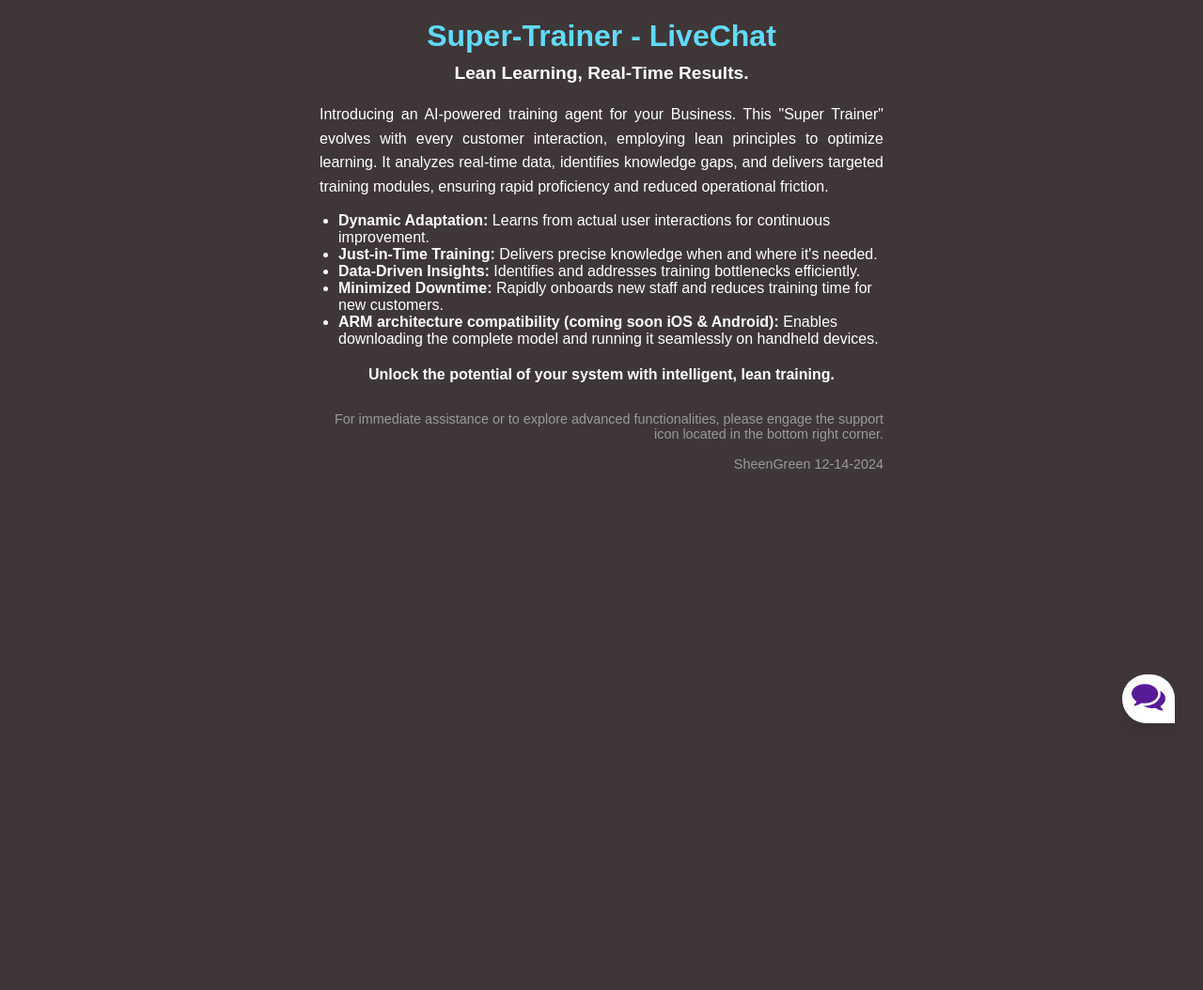
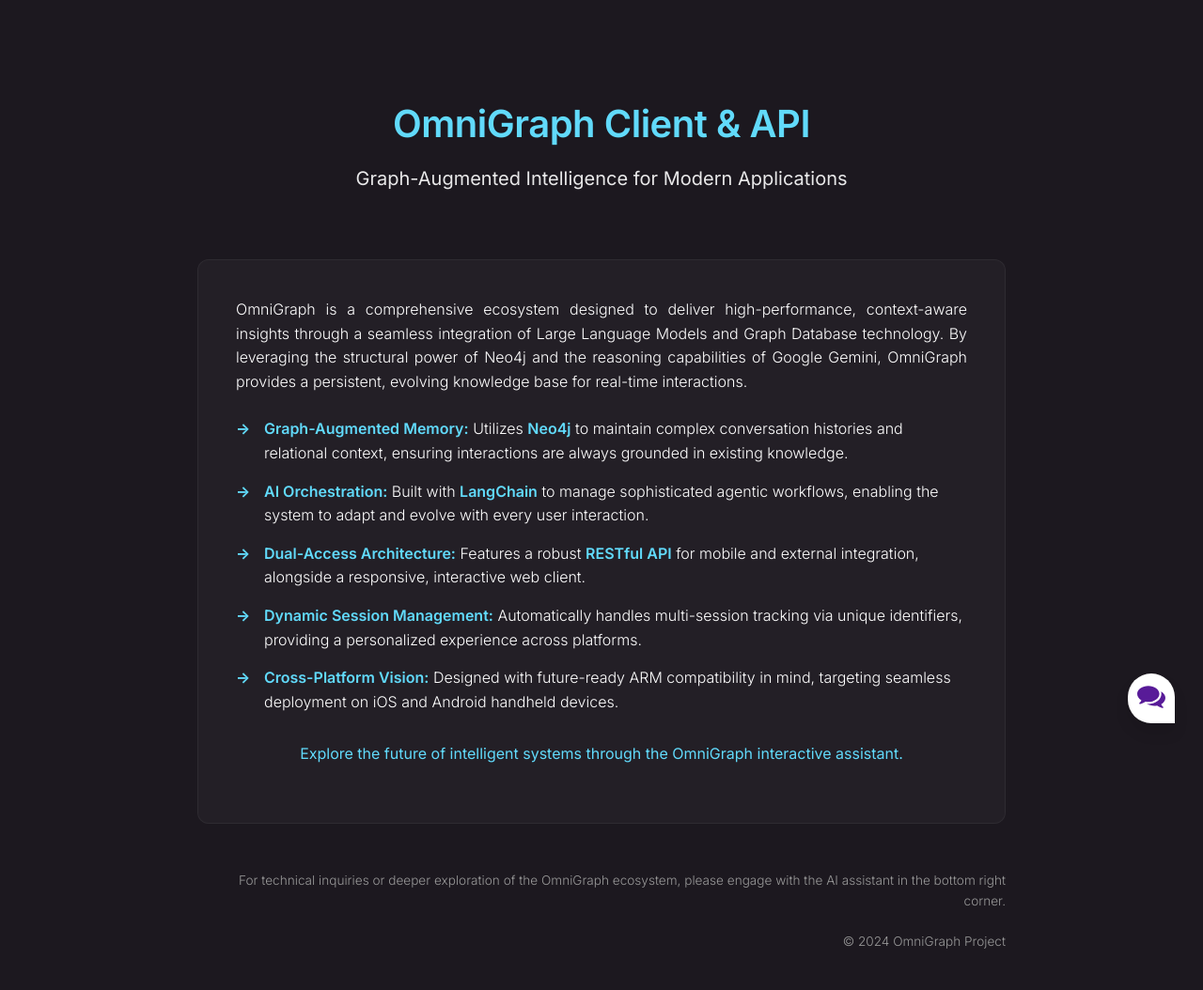
Before and after one commit to snowblow07/OmniGraph-Client-API, a Flask app: page / in a window 1280 px wide. Shown: the whole page at 94% size. Before the commit the page ends 770 px from the top, so only its background shows below. Run offline with Flask 3, Linux system fonts and the light colour scheme.

Commit message:
feat: updated jinga templates - project information

```diff
--- a/agent.py
+++ b/agent.py
@@ -21,6 +21,8 @@ from langchain_google_genai import ChatGoogleGenerativeAI
 from dotenv import load_dotenv
 import datetime
 
+import os
+from dotenv import load_dotenv
 #load the environment variables
 load_dotenv()
 
@@ -29,7 +31,6 @@ NEO4J_URI = os.environ.get("NEO4J_URI", "your_neo4j_uri_here")
 NEO4J_USER = os.environ.get("NEO4J_USER", "neo4j")
 NEO4J_PASSWORD = os.environ.get("NEO4J_PASSWORD", "your_neo4j_password_here")
 
-import os
 genai.configure(api_key=os.environ["GOOGLE_API_KEY"])
 #from langchain_google_vertexai import ChatVertexAI
 
--- a/static/gemini01.css
+++ b/static/gemini01.css
@@ -1,23 +1,12 @@
-* {
-    box-sizing: border-box;
-    margin: 0;
-    padding: 0;
-}
-
-body {
-    font-family: -apple-system, BlinkMacSystemFont, 'Roboto', sans-serif;
-    font-weight: 200;
-    font-size: 100%;
-    background: #F1F1F1;
-}
-
-*,
-html {
+:root {
     --primaryGradient: linear-gradient(93.12deg, #1d1129 0.52%, #1c181f 100%);
     --secondaryGradient: linear-gradient(268.91deg, #3b3b3b -2.14%, #282828 99.69%);
     --primaryBoxShadow: 0px 10px 15px rgba(0, 0, 0, 0.1);
     --secondaryBoxShadow: 0px -10px 15px rgba(0, 0, 0, 0.1);
     --primary: #19082b;
+    --accent: #61dafb;
+    --text-main: #ffffff;
+    --text-muted: #999999;
 }
 
 * {
@@ -27,24 +16,86 @@ html {
 }
 
 body {
-    font-family: -apple-system, BlinkMacSystemFont, 'Roboto', sans-serif;
-    font-weight: 200;
-    font-size: 100%;
-    background: #3f3737;
+    font-family: 'Inter', -apple-system, BlinkMacSystemFont, 'Segoe UI', Roboto, Oxygen, Ubuntu, Cantarell, sans-serif;
+    font-weight: 300;
+    font-size: 16px;
+    background-color: #1c181f;
+    color: var(--text-main);
+    line-height: 1.6;
 }
 
-*,
-html {
-    --primaryGradient: linear-gradient(93.12deg, #1d1129 0.52%, #1c181f 100%);
-    --secondaryGradient: linear-gradient(268.91deg, #3b3b3b -2.14%, #282828 99.69%);
-    --primaryBoxShadow: 0px 10px 15px rgba(0, 0, 0, 0.1);
-    --secondaryBoxShadow: 0px -10px 15px rgba(0, 0, 0, 0.1);
-    --primary: #19082b;
+/* LANDING PAGE STYLES */
+.container {
+    width: 90%;
+    max-width: 900px;
+    margin: 0 auto;
+    padding: 40px 20px;
+}
+
+.hero {
+    text-align: center;
+    padding: 60px 0 40px;
+}
+
+.hero h1 {
+    color: var(--accent);
+    font-size: 2.5rem;
+    margin-bottom: 10px;
+    letter-spacing: -0.5px;
+}
+
+.hero p {
+    font-size: 1.25rem;
+    font-weight: 400;
+    margin-bottom: 30px;
+    opacity: 0.9;
+}
+
+.content-section {
+    background: rgba(255, 255, 255, 0.03);
+    padding: 40px;
+    border-radius: 12px;
+    border: 1px solid rgba(255, 255, 255, 0.05);
+}
+
+.content-section p {
+    margin-bottom: 20px;
+    text-align: justify;
+}
+
+.feature-list {
+    list-style: none;
+    margin-top: 25px;
+}
+
+.feature-list li {
+    margin-bottom: 15px;
+    padding-left: 30px;
+    position: relative;
+}
+
+.feature-list li::before {
+    content: "→";
+    position: absolute;
+    left: 0;
+    color: var(--accent);
+    font-weight: bold;
+}
+
+.feature-list li strong {
+    color: var(--accent);
+}
+
+.footer-info {
+    text-align: right;
+    margin-top: 50px;
+    font-size: 0.85rem;
+    color: var(--text-muted);
 }
 
 /* CHATBOX SUPPORT */
 .chatbox__support {
-    border-radius: 5%;
+    border-radius: 20px;
     display: flex;
     flex-direction: column;
     background: #767179;
--- a/templates/agent.html
+++ b/templates/agent.html
@@ -1,85 +1,86 @@
 <!DOCTYPE html>
 <html lang="en">
-
 <head>
     <meta charset="UTF-8">
     <meta name="viewport" content="width=device-width, initial-scale=1.0">
-    <title>Super-Trainer - LiveChat widget v0.21</title>
+    <title>OmniGraph - AI-Powered Graph Insights</title>
+    <link rel="stylesheet" href="{{ url_for('static', filename='gemini01.css') }}">
+    <link rel="preconnect" href="https://fonts.googleapis.com">
+    <link rel="preconnect" href="https://fonts.gstatic.com" crossorigin>
+    <link href="https://fonts.googleapis.com/css2?family=Inter:wght@300;400;600&display=swap" rel="stylesheet">
 </head>
+<body>
+    <div class="container">
+        <header class="hero">
+            <h1>OmniGraph Client & API</h1>
+            <p>Graph-Augmented Intelligence for Modern Applications</p>
+        </header>
 
-<body>
-    <div style="color: #ffffff; padding: 20px; border-radius: 8px; font-family: sans-serif;">
-        <h1 style="color: #61dafb; text-align: center; margin-bottom: 10px;">
-            Super-Trainer - LiveChat
-        </h1>
-        <p style="text-align: center; font-size: 1.2em; margin-bottom: 20px;">
-            <strong>Lean Learning, Real-Time Results.</strong>
+        <main class="content-section">
+            <p>
+                OmniGraph is a comprehensive ecosystem designed to deliver high-performance, context-aware insights through a seamless integration of Large Language Models and Graph Database technology. By leveraging the structural power of Neo4j and the reasoning capabilities of Google Gemini, OmniGraph provides a persistent, evolving knowledge base for real-time interactions.
             </p>
-        <div style="display: flex; align-items: center; justify-content: center;">
-            <div style="width: 80%; max-width: 600px;">
-                <p style="line-height: 1.6; text-align: justify;">
-                    Introducing an AI-powered training agent for your Business. This "Super Trainer" evolves with every customer interaction, employing lean principles to optimize learning. It analyzes real-time data, identifies knowledge gaps, and delivers targeted training modules, ensuring rapid proficiency and reduced operational friction.
-                </p>
-                <ul style="list-style-type: disc; margin-left: 20px; margin-top: 15px;">
-                    <li><strong>Dynamic Adaptation:</strong> Learns from actual user interactions for continuous improvement.</li>
-                    <li><strong>Just-in-Time Training:</strong> Delivers precise knowledge when and where it's needed.</li>
-                    <li><strong>Data-Driven Insights:</strong> Identifies and addresses training bottlenecks efficiently.</li>
-                    <li><strong>Minimized Downtime:</strong> Rapidly onboards new staff and reduces training time for new customers.</li>
-                    <li><strong>ARM architecture compatibility (coming soon iOS & Android):</strong> Enables downloading the complete model and running it seamlessly on handheld devices.</li>
+
+            <ul class="feature-list">
+                <li><strong>Graph-Augmented Memory:</strong> Utilizes <strong>Neo4j</strong> to maintain complex conversation histories and relational context, ensuring interactions are always grounded in existing knowledge.</li>
+                <li><strong>AI Orchestration:</strong> Built with <strong>LangChain</strong> to manage sophisticated agentic workflows, enabling the system to adapt and evolve with every user interaction.</li>
+                <li><strong>Dual-Access Architecture:</strong> Features a robust <strong>RESTful API</strong> for mobile and external integration, alongside a responsive, interactive web client.</li>
+                <li><strong>Dynamic Session Management:</strong> Automatically handles multi-session tracking via unique identifiers, providing a personalized experience across platforms.</li>
+                <li><strong>Cross-Platform Vision:</strong> Designed with future-ready ARM compatibility in mind, targeting seamless deployment on iOS and Android handheld devices.</li>
             </ul>
 
-                <p style="margin-top: 20px; text-align: center;">
-                    <strong>Unlock the potential of your system with intelligent, lean training.</strong>
+            <p style="margin-top: 30px; text-align: center; font-weight: 400; color: var(--accent);">
+                Explore the future of intelligent systems through the OmniGraph interactive assistant.
             </p>
+        </main>
 
-                <div style="text-align: right; margin-top: 30px;">
-                    <p style="font-size: 0.9em; color: #999;">
-                        For immediate assistance or to explore advanced functionalities, please engage the support icon located in the bottom right corner.<br>
+        <footer class="footer-info">
+            <p>
+                For technical inquiries or deeper exploration of the OmniGraph ecosystem, please engage with the AI assistant in the bottom right corner.<br>
                 <br>
-                        SheenGreen 12-14-2024
+                &copy; 2024 OmniGraph Project
             </p>
+        </footer>
     </div>
-            </div>
-        </div>
-    </div>
-    <!-- Live Chat Widget -->
+
+    <!-- Chat Widget Logic -->
     <script>
         document.addEventListener("DOMContentLoaded", function () {
             const chatWidget = document.createElement("div");
             chatWidget.innerHTML = `
             <div class="chatbox__support">
                 <div class="chatbox__header">
-
-                    </a>
                     <div class="chatbox__image--header">
-                        <img src="{{ url_for('static', filename='images/manny.png') }}" alt="image">
+                        <img src="{{ url_for('static', filename='images/manny.png') }}" alt="AI Assistant">
                     </div>
                     <div class="chatbox__content--header">
-                        <h4 class="chatbox__heading--header">Super Trainer</h4>
-                        <p class="chatbox__description--header">Hermes-1.5-3B-Instruct-Q4_K_S</p>
+                        <h4 class="chatbox__heading--header">OmniGraph Assistant</h4>
+                        <p class="chatbox__description--header">Powered by Gemini & Neo4j</p>
                     </div>
                 </div>
                 <div class="chatbox__messages">
                     <div></div>
                 </div>
                 <div class="chatbox__footer">
-                    <textarea placeholder="Write a message..."></textarea>
+                    <textarea placeholder="Ask me about OmniGraph..."></textarea>
                     <button class="chatbox__send--footer send__button">Send</button>
                 </div>
             </div>
             <div class="chatbox__button">
-                <button><img src="{{ url_for('static', filename='images/chatbox-icon.svg') }}" width="36" height="29"/></button>
+                <button><img src="{{ url_for('static', filename='images/chatbox-icon.svg') }}" width="30" height="30" alt="Chat"/></button>
             </div>
         `;
             document.body.appendChild(chatWidget);
 
+            // Initialize Chatbot from static/util/gemini01.js
+            if (typeof Chatbot !== 'undefined') {
                 const chatbot = new Chatbot();
                 chatbot.display();
+            } else {
+                console.error("Chatbot class not found. Ensure gemini01.js is loaded correctly.");
+            }
         });
     </script>
-    <link rel="stylesheet" href="{{ url_for('static', filename='gemini01.css') }}">
     <script src="{{ url_for('static', filename='util/gemini01.js') }}"></script>
-
 </body>
-
 </html>
```
Also changed, not shown: other parts of static/gemini01.css (+59 -109 lines). Lines whose indentation alone changed are shown as unchanged.
